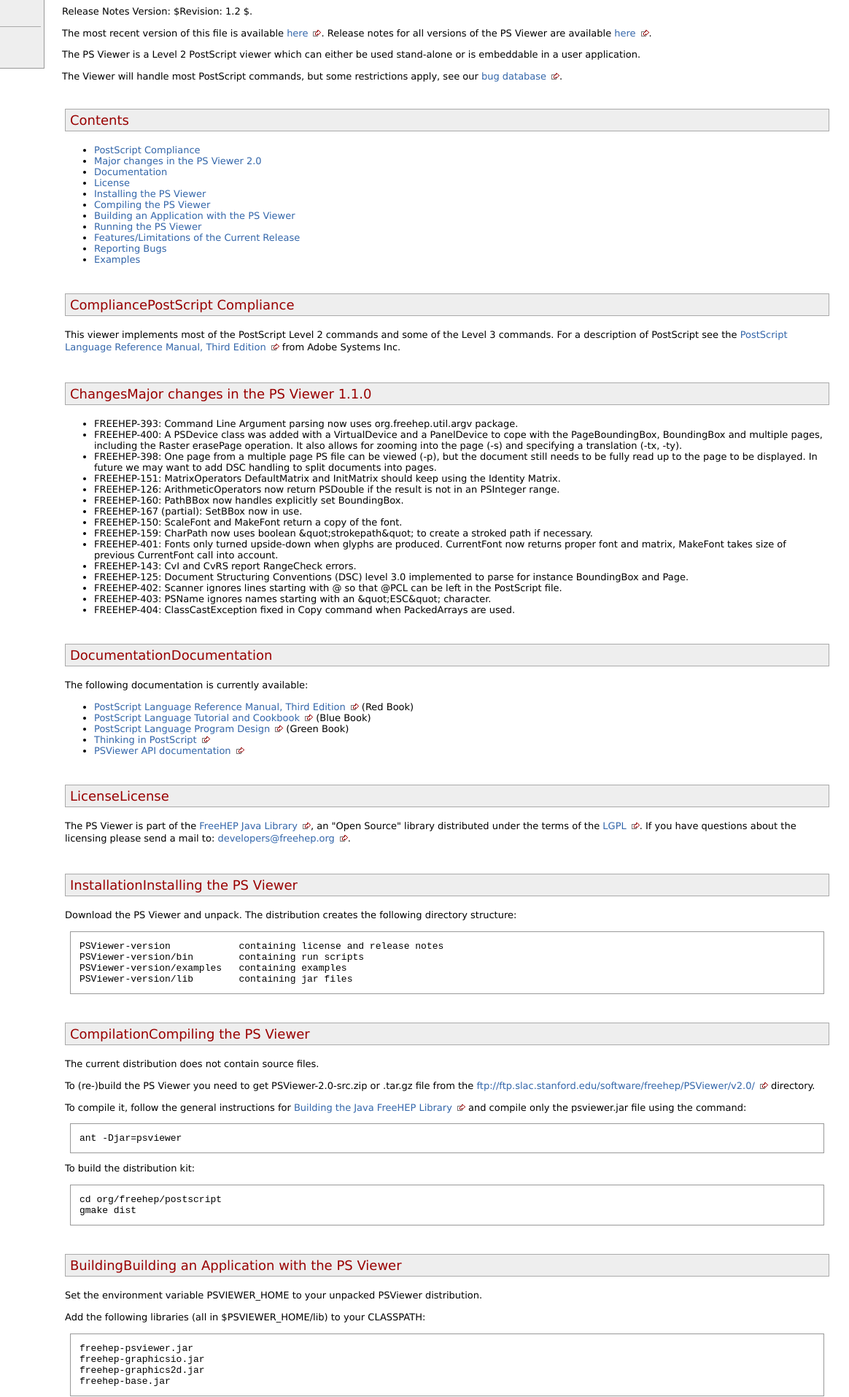
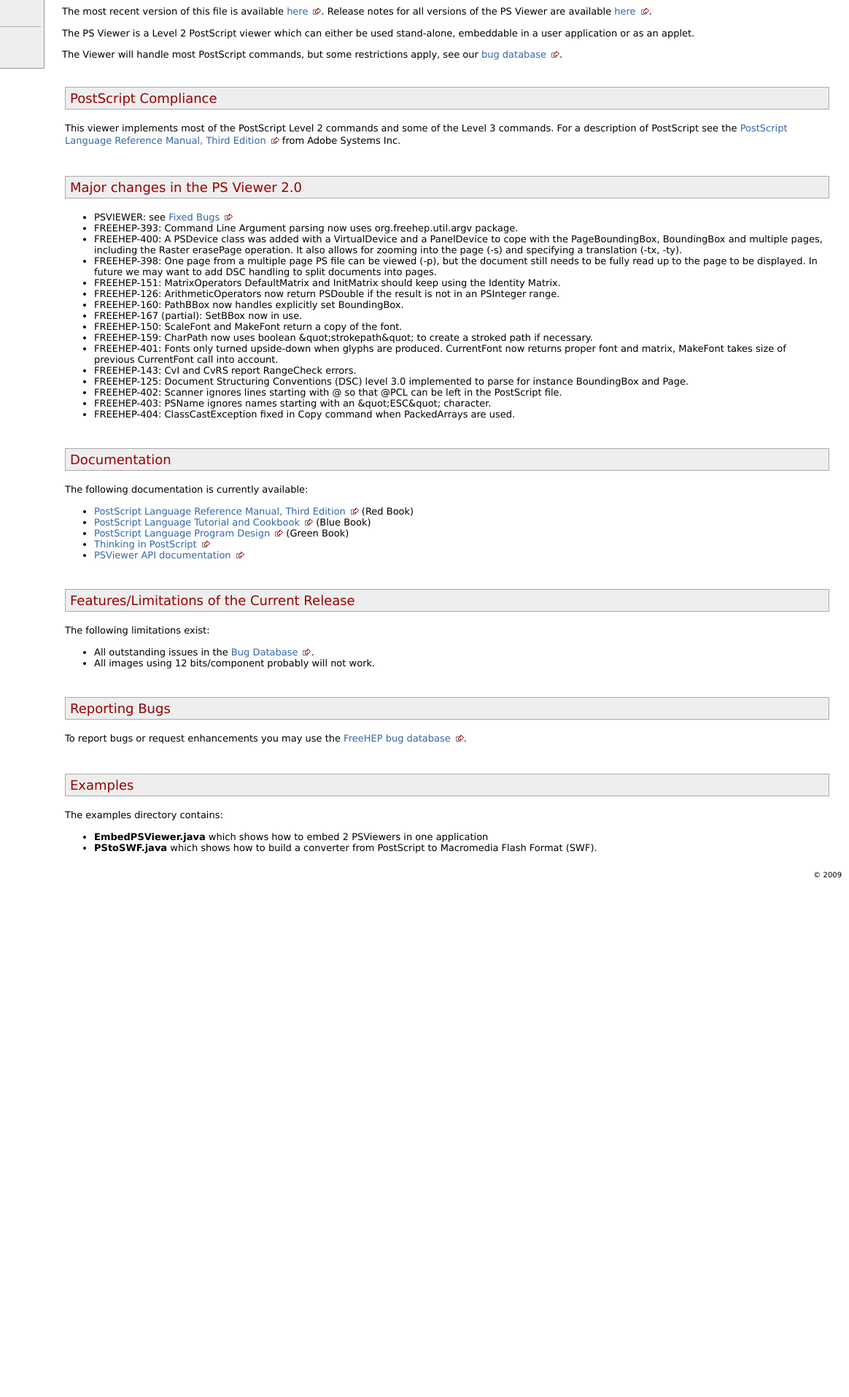
Before and after one commit to freehep/freehep-psviewer, a plain HTML site: page ReleaseNotes-2.0.html in a window 1280 px wide. Shown: the part 480-2394 px from the top of the page at 73% size, 116-1280 px from the left. After the commit the page ends 1697 px from the top, so only its background shows below. Drawn offline with Linux system fonts and the light colour scheme.

Commit message:
Latest website

```diff
--- a/ReleaseNotes-2.0.html
+++ b/ReleaseNotes-2.0.html
@@ -144,29 +144,15 @@
         <div class="section"><h2>NOT RELEASED YET</h2>
 </div>
 <div class="section"><h2>PS Viewer 2.0 Release Notes</h2>
-<p>Release Notes Version: $Revision: 1.2 $.</p>
-<p>The most recent version of this file is available <a class="externalLink" href="http://java.freehep.org/psviewer/ReleaseNotes-2.0.html">here</a>. Release notes for all versions of the PS Viewer are available <a class="externalLink" href="http://java.freehep.org/psviewer/AllReleaseNotes.html">here</a>.</p>
-<p>The PS Viewer is a Level 2 PostScript viewer which can either be used stand-alone or is embeddable in a user application.</p>
+<p>The most recent version of this file is available <a class="externalLink" href="http://freehep.github.com/freehep-psviewer/ReleaseNotes-2.0.html">here</a>. Release notes for all versions of the PS Viewer are available <a class="externalLink" href="http://freehep.github.com/freehep-psviewer/AllReleaseNotes.html">here</a>.</p>
+<p>The PS Viewer is a Level 2 PostScript viewer which can either be used stand-alone, embeddable in a user application or as an applet.</p>
 <p>The Viewer will handle most PostScript commands, but some restrictions apply, see our <a class="externalLink" href="http://bugs.freehep.org/browse/PSVIEWER">bug database</a>.</p>
-<div class="section"><h3>Contents</h3>
-<ul><li><a href="#Compliance">PostScript Compliance</a></li>
-<li><a href="#Changes">Major changes in the PS Viewer 2.0</a></li>
-<li><a href="#Documentation">Documentation</a></li>
-<li><a href="#License">License</a></li>
-<li><a href="#Installation">Installing the PS Viewer</a></li>
-<li><a href="#Compilation">Compiling the PS Viewer</a></li>
-<li><a href="#Building">Building an Application with the PS Viewer</a></li>
-<li><a href="#Running">Running the PS Viewer</a></li>
-<li><a href="#Features">Features/Limitations of the Current Release</a></li>
-<li><a href="#BugReporting">Reporting Bugs</a></li>
-<li><a href="#Examples">Examples</a></li>
-</ul>
-</div>
-<div class="section"><h3><a name="Compliance">Compliance</a>PostScript Compliance</h3>
+<div class="section"><h3>PostScript Compliance</h3>
 <p>This viewer implements most of the PostScript Level 2 commands and some of the Level 3 commands. For a description of PostScript see the <a class="externalLink" href="http://partners.adobe.com/asn/developer/pdfs/tn/PLRM.pdf">PostScript Language Reference Manual, Third Edition</a> from Adobe Systems Inc.</p>
 </div>
-<div class="section"><h3><a name="Changes">Changes</a>Major changes in the PS Viewer 1.1.0</h3>
-<ul><li>FREEHEP-393: Command Line Argument parsing now uses org.freehep.util.argv package.</li>
+<div class="section"><h3>Major changes in the PS Viewer 2.0</h3>
+<ul><li>PSVIEWER: see <a class="externalLink" href="http://bugs.freehep.org/secure/ReleaseNote.jspa?projectId=10192&amp;styleName=Html&amp;version=10620">Fixed Bugs</a></li>
+<li>FREEHEP-393: Command Line Argument parsing now uses org.freehep.util.argv package.</li>
 <li>FREEHEP-400: A PSDevice class was added with a VirtualDevice and a PanelDevice to cope with the PageBoundingBox, BoundingBox and multiple pages, including the Raster erasePage operation. It also allows for zooming into the page (-s) and specifying a translation (-tx, -ty).</li>
 <li>FREEHEP-398: One page from a multiple page PS file can be viewed (-p), but the document still needs to be fully read up to the page to be displayed. In future we may want to add DSC handling to split documents into pages.</li>
 <li>FREEHEP-151: MatrixOperators DefaultMatrix and InitMatrix should keep using the Identity Matrix.</li>
@@ -183,7 +169,7 @@
 <li>FREEHEP-404: ClassCastException fixed in Copy command when PackedArrays are used.</li>
 </ul>
 </div>
-<div class="section"><h3><a name="Documentation">Documentation</a>Documentation</h3>
+<div class="section"><h3>Documentation</h3>
 <p>The following documentation is currently available:</p>
 <ul><li><a class="externalLink" href="http://partners.adobe.com/asn/developer/pdfs/tn/PLRM.pdf">PostScript Language Reference Manual, Third Edition</a> (Red Book)</li>
 <li><a class="externalLink" href="http://www-cdf.fnal.gov/offline/PostScript/BLUEBOOK.PDF">PostScript Language Tutorial and Cookbook</a> (Blue Book)</li>
@@ -192,61 +178,17 @@
 <li><a class="externalLink" href="http://java.freehep.org/lib/freehep/api/org/freehep/postscript/package-summary.html"> PSViewer API documentation</a></li>
 </ul>
 </div>
-<div class="section"><h3><a name="License">License</a>License</h3>
-<p>The PS Viewer is part of the <a class="externalLink" href="http://java.freehep.org/">FreeHEP Java Library</a>, an &quot;Open Source&quot; library distributed under the terms of the <a class="externalLink" href="http://www.gnu.org/copyleft/lesser.html">LGPL</a>. If you have questions about the licensing please send a mail to: <a class="externalLink" href="mailto:developers@freehep.org">developers@freehep.org</a>.</p>
-</div>
-<div class="section"><h3><a name="Installation">Installation</a>Installing the PS Viewer</h3>
-<p>Download the PS Viewer and unpack. The distribution creates the following directory structure:</p>
-<div class="source"><pre>PSViewer-version            containing license and release notes
-PSViewer-version/bin        containing run scripts
-PSViewer-version/examples   containing examples
-PSViewer-version/lib        containing jar files</pre>
-</div>
-</div>
-<div class="section"><h3><a name="Compilation">Compilation</a>Compiling the PS Viewer</h3>
-<p>The current distribution does not contain source files. </p>
-<p>To (re-)build the PS Viewer you need to get PSViewer-2.0-src.zip or .tar.gz file from the <a class="externalLink" href="ftp://ftp.slac.stanford.edu/software/freehep/PSViewer/v2.0">ftp://ftp.slac.stanford.edu/software/freehep/PSViewer/v2.0/</a> directory. </p>
-<p>To compile it, follow the general instructions for <a class="externalLink" href="http://java.freehep.org/Build.html">Building the Java FreeHEP Library</a> and compile only the psviewer.jar file using the command:</p>
-<div class="source"><pre>ant -Djar=psviewer</pre>
-</div>
-<p>To build the distribution kit:</p>
-<div class="source"><pre>cd org/freehep/postscript
-gmake dist</pre>
-</div>
-</div>
-<div class="section"><h3><a name="Building">Building</a>Building an Application with the PS Viewer</h3>
-<p>Set the environment variable PSVIEWER_HOME to your unpacked PSViewer distribution. </p>
-<p>Add the following libraries (all in $PSVIEWER_HOME/lib) to your CLASSPATH:</p>
-<div class="source"><pre>freehep-psviewer.jar
-freehep-graphicsio.jar
-freehep-graphics2d.jar
-freehep-base.jar</pre>
-</div>
-<p>Now you can compile your application using the PS Viewer, and run it.</p>
-</div>
-<div class="section"><h3><a name="Running">Running</a>Running the PS Viewer</h3>
-<p>Set the environment variable PSVIEWER_HOME to your unpacked PSViewer distribution. </p>
-<p>Add $PSVIEWER_HOME/bin to your PATH and run:</p>
-<div class="source"><pre>psviewer</pre>
-</div>
-<p>or</p>
-<div class="source"><pre>psviewer -h</pre>
-</div>
-<p>to get a description of the options.</p>
-</div>
-<div class="section"><h3><a name="Features">Features</a>Features/Limitations of the Current Release</h3>
+<div class="section"><h3>Features/Limitations of the Current Release</h3>
 <p>The following limitations exist:</p>
 <ul><li>All outstanding issues in the <a class="externalLink" href="http://bugs.freehep.org/browse/PSVIEWER"> Bug Database</a>.</li>
 <li>All images using 12 bits/component probably will not work.</li>
-<li>The distribution kits contain some CVS directories and files, please ignore.</li>
-<li>The freehep-base.jar file (and especially its sources) are dependent on some external jar files which are not strictly needed for the PS Viewer. Please ignore for now. In a later release we will shrink freehep-base.jar and get rid of these dependencies.</li>
 </ul>
 </div>
-<div class="section"><h3><a name="BugReporting">BugReporting</a>Reporting Bugs</h3>
+<div class="section"><h3>Reporting Bugs</h3>
 <p>To report bugs or request enhancements you may use the <a class="externalLink" href="http://bugs.freehep.org/browse/PSVIEWER"> FreeHEP bug database</a>.</p>
 </div>
-<div class="section"><h3><a name="Examples">Examples</a>Examples</h3>
-<p>The PSViewer/examples directory contains: </p>
+<div class="section"><h3>Examples</h3>
+<p>The examples directory contains: </p>
 <ul><li><b>EmbedPSViewer.java</b> which shows how to embed 2 PSViewers in one application</li>
 <li><b>PStoSWF.java</b> which shows how to build a converter from PostScript to Macromedia Flash Format (SWF).</li>
 </ul>
```
Also changed, not shown: dependencies.html (+6 -6 lines), index.html (+4 -0 lines).
